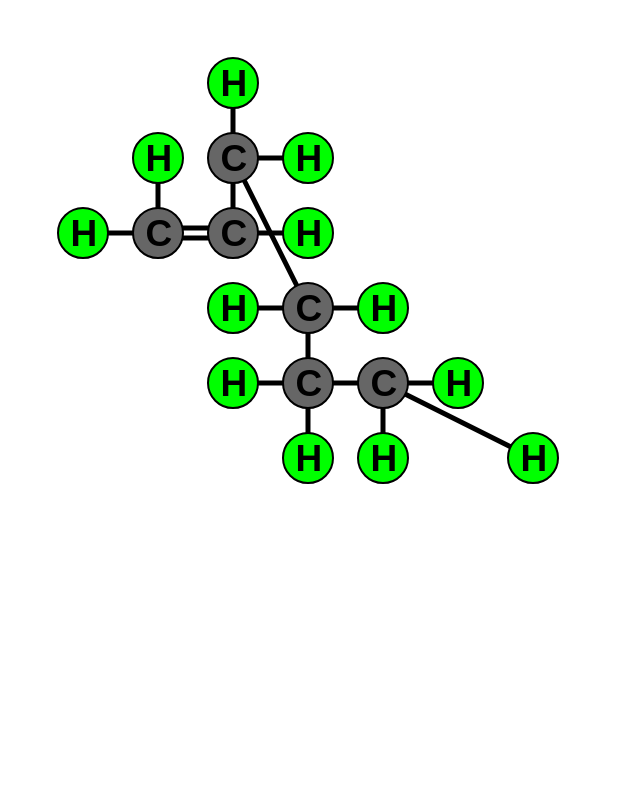
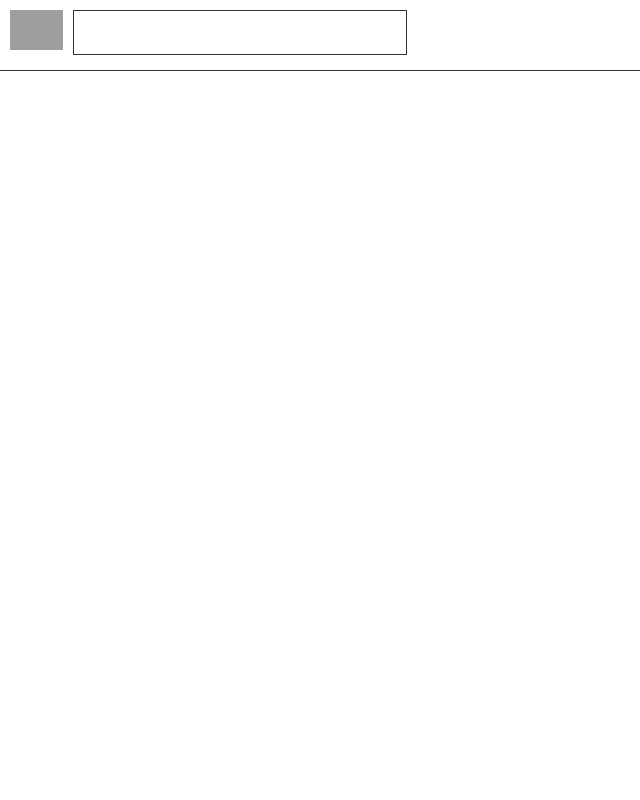
Before and after one commit to mattneary/Bonds.io, a plain HTML site: page index.html in a window 1280 px wide. Shown: the whole page, without its empty margins (0-640 px from the left). Drawn offline with Linux system fonts and the light colour scheme; grey boxes are pictures that could not be loaded.

Commit message:
User input and styling

```diff
--- a/index.html
+++ b/index.html
@@ -2,22 +2,84 @@
 <html>
 	<head>
 		<title>Bonds.io</title>
+		<script src="bonds.js"></script>
+		<style>
+			body {
+				margin: 0;
+			}
+			#content {
+				width: 100%;
+				height: 100%;
+				padding-top: 100px;
+				box-sizing: border-box;
+			}
+			#header {
+				position: absolute;
+				top: 0;left: 0;
+				padding: 10px;
+				width: 100%;
+				border-bottom: 1px solid #333;
+				float: left;
+				}
+				#header span {
+					padding-bottom: 5px;
+					display: block;
+					float: left;
+					margin-right: 10px;
+					}
+					#header img {
+						height: 40px;
+					}
+				#header input {
+					border: 1px solid #333;
+					outline: none;
+					font-size: 25px;
+					padding: 7px 5px;
+					font-family: sans-serif;
+					margin: 0;
+				}
+				canvas {
+					position: relative;
+					padding: 0;
+					height: 100%;
+				}
+		</style>
 	</head>
 	<body>
+		<div id="content">
+			<div id="header">
+				<span><img src="http://f.cl.ly/items/2W1h0Q243x2g1S1w201E/logo.png"></span>
+				<span><input type="text" id="atoms"></span>
+			</div>
+			<div id="view">
 				<canvas id="cvs" width="600" height="600"></canvas>
-		<script src="bonds.js"></script>
+			</div>
+		</div>
 		<script>
-			var formula = new Formula("C6H12");
+			(function() {
+				var canvas = document.getElementById('cvs');
+				var drawMolecule = function(input) {
+					// reset canvas
+					canvas.width = canvas.width;
+
+					// construct a molecule
+					var formula = new Formula(input);
 					var molecule = new Molecule(formula.atoms());
 
+					// solve the molecule recursively
 					var solve;
 					molecule.branchSolve(function(summary) {
 						solve = summary;
 					});
-			console.log(solve);
 
+					// make a tree of the bonds and render it
 					var tree = new Tree(solve);
-			tree.draw(document.getElementById('cvs').getContext('2d'));
+					tree.draw(canvas.getContext('2d'));
+				};
+				document.getElementById('atoms').onchange = function() {
+					drawMolecule(this.value);
+				};
+			})();
 		</script>
 	</body>
 </html>
```
Lines whose indentation alone changed are shown as unchanged.
